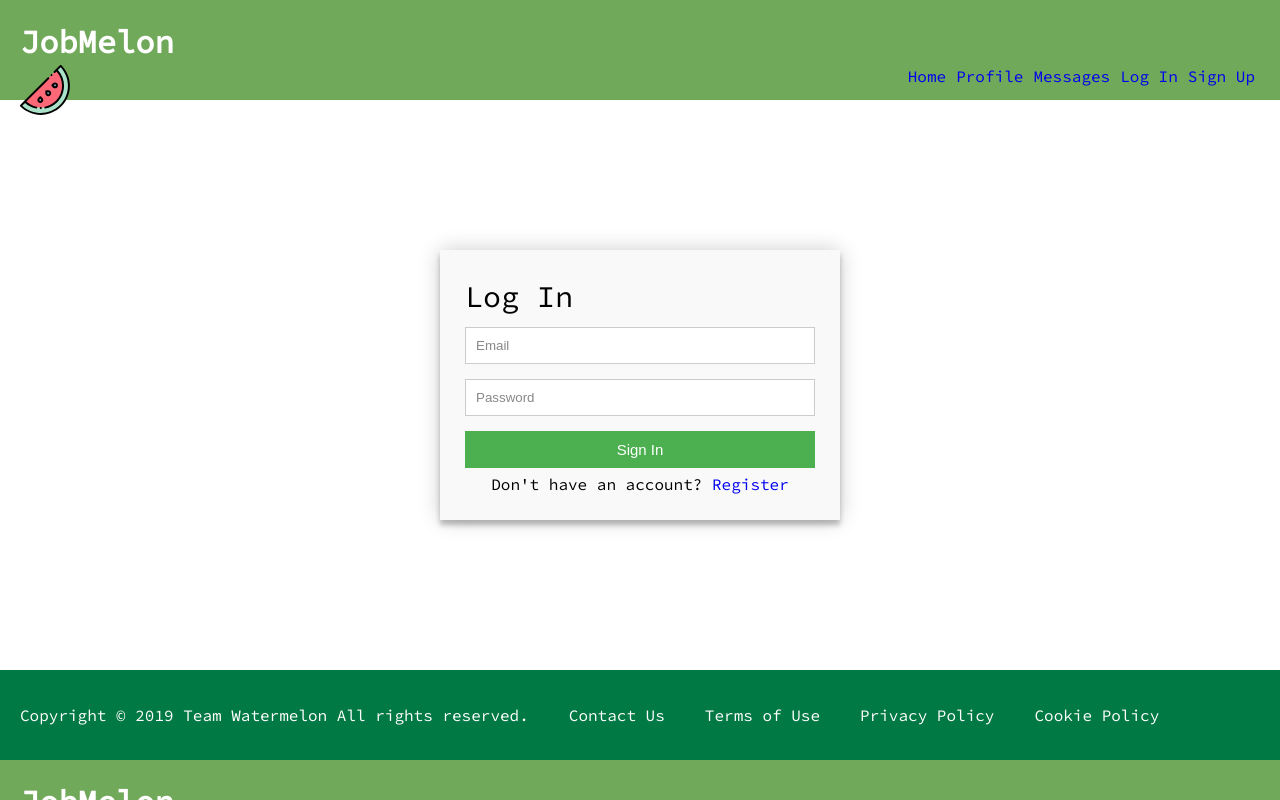
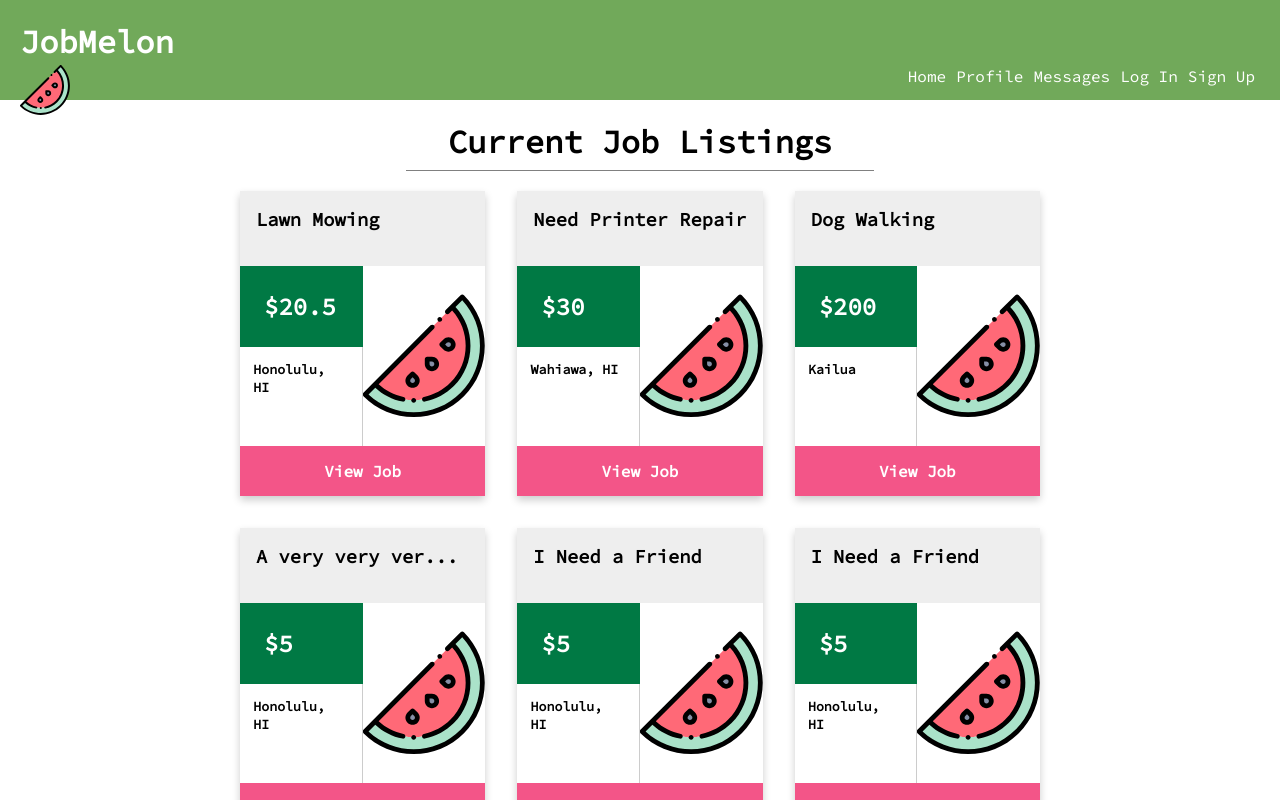
Before and after one commit to uh-watermelons/JobMelon, a React (Create React App) app in the folder client/: page / in a window 1280 px wide. Shown: the top 800 px of the page. Built offline with nearby package versions, Linux system fonts and the light colour scheme.

Commit message:
Implemented Unprotecdt Routes

```diff
--- a/client/src/App.js
+++ b/client/src/App.js
@@ -9,6 +9,8 @@ import Login from './components/pages/login_page/Login';
 import Register from './components/pages/register_page/Register';
 import './App.css';
 
+/* Import React Router */
+import { BrowserRouter as Router, Route, Switch } from 'react-router-dom';
 
 /* Import for dummy data */
 import { listings as jobs } from './data/listings';
@@ -24,48 +26,49 @@ class App extends Component {
 
   render() {
 
-    const homePage =
+    const homePage = () =>
         <div>
         <HomePage jobs={jobs}/>
         </div>
         ;
 
-    const listingPage =
+    const listingPage = () =>
       <div>
       <JobListingDetailed listing={ jobs[0] } />
       </div>
       ;
 
-    const createJobListingPage =
+    const createJobListingPage =() =>
       <div>
       <CreateJobListing />
       </div>
       ;
 
-    const profilePage =
+    const profilePage = () =>
       <div>
       <Profile user={ users[0] }/>
       </div>
 
-    const loginPage =
+    const loginPage = () =>
       <div>
       <Login />
       </div>
 
-    const registerPage =
+    const registerPage = () =>
       <div>
       <Register />
       </div>
 
     return (
-      <div className="App">
-      {loginPage}
-      {registerPage}
-      {profilePage}
-      {createJobListingPage}
-      {homePage}
-      {listingPage}
-      </div>
+      <Router>
+        <div className="App">
+          <Route exact path="/" component={homePage}/>
+          <Route exact path="/login" component={Login}/>
+          <Route exact path="/register" component={Register}/>
+          <Route exact path="/job" component={listingPage}/>
+          <Route exact path="/profile" component={profilePage}/>
+        </div>
+      </Router>
       );
   }
 }
--- a/client/src/components/Header.js
+++ b/client/src/components/Header.js
@@ -1,26 +1,38 @@
-import React from 'react';
+import React, { Component } from 'react';
 import watermelon from '../images/watermelon.svg';
+import { Link } from 'react-router-dom';
 
-function Header(props) {
+class Header extends Component {
+
+    state = {
+
+    }
+    render() {
+      const style = {
+        color: 'white'
+      }
+
       return (
         <header className="Header">
           <div className="header-layout">
-          <h1 className="header-item-1">
+            <Link style={style} to="/"><h1 className="header-item-1">
               JobMelon
             </h1>
+            </Link>
             <img src={ watermelon }
                 alt="Watermelon Icon"/>
             <nav className="header-item-2">
-              <a href="#">Home</a>
-              <a href="#">Profile</a>
-              <a href="#">Messages</a>
-            	<a href="#">Log In</a>
-              <a href="#">Sign Up</a>
+                <Link style={style} to="/"><a>Home</a></Link>
+                <Link style={style} to="/profile"><a>Profile</a></Link>
+                <Link style={style} to="/"><a>Messages</a></Link>
+                <Link style={style} to="/login"><a>Log In</a></Link>
+                <Link style={style} to="/register"><a>Sign Up</a></Link>
             </nav>
           </div>
         </header>
       );
     }
+  }
 
 
 export default Header;
--- a/client/src/components/pages/login_page/Login.js
+++ b/client/src/components/pages/login_page/Login.js
@@ -2,6 +2,8 @@ import React, { Component } from 'react';
 import Header from '../../Header';
 import Footer from '../../Footer';
 import './Login.css'
+
+import { Link } from 'react-router-dom';
 
 class Login extends Component {
   constructor(props) {
@@ -55,7 +57,7 @@ class Login extends Component {
                 required/>
             </fieldset>
             <button name="submit" type="submit" id="submit-login" data-submit="...Sending">Sign In</button>
-            <p className="register">Don't have an account? <a href="#" title="register">Register</a></p>
+            <p className="register">Don't have an account? <Link to="/register"><a title="register">Register</a></Link></p>
           </form>
         </div>
         <Footer />
--- a/client/src/components/pages/register_page/Register.js
+++ b/client/src/components/pages/register_page/Register.js
@@ -2,6 +2,8 @@ import React, { Component } from 'react';
 import Header from '../../Header';
 import Footer from '../../Footer';
 import './Register.css'
+
+import { Link } from 'react-router-dom';
 
 class Register extends Component {
   constructor(props) {
@@ -72,22 +74,23 @@ class Register extends Component {
             </fieldset>
             <fieldset>
               <p>You will be a...</p>
-              <input value="client"
+              <input
+                value="client"
                 checked={ this.state.role === "client" }
                 onChange={ this.handleRadioChange }
                 type="radio"
                 name="role"
-                value="client"/>Client
+                />Client
               <input
                 value="contractor"
                 checked={ this.state.role === "contractor" }
                 onChange={ this.handleRadioChange }
                 type="radio"
                 name="role"
-                value="contractor"/>Contractor
+                />Contractor
             </fieldset>
             <button name="submit" type="submit" id="submit-register">Sign Up</button>
-            <p className="register">Have an account? <a href="#" title="login">Log In</a></p>
+            <p className="register">Have an account? <Link to="/login"><a title="login">Log In</a></Link></p>
           </form>
         </div>
         <Footer />
```
Lines whose indentation alone changed are shown as unchanged.
